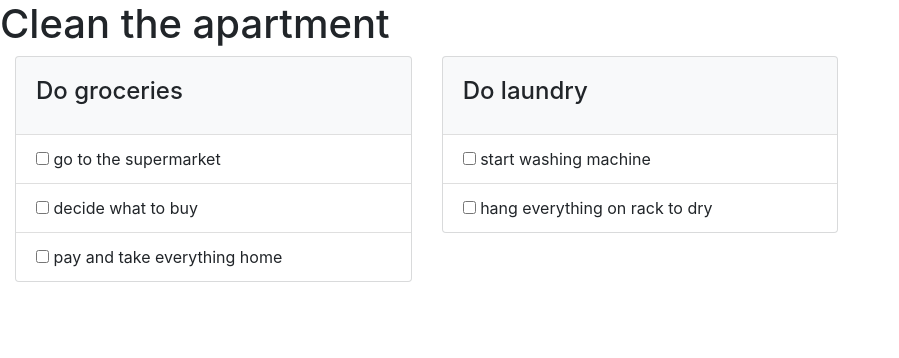
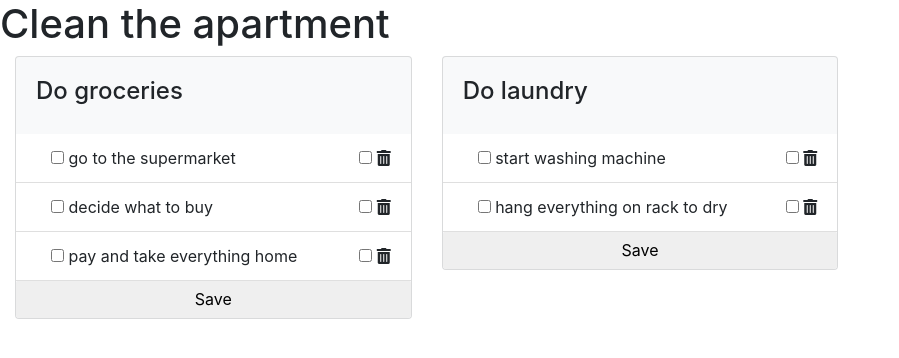
Before and after one commit to Frejasari/productivity, a Node server app: page /project/show/60000000000000000000000a in a window 1280 px wide. Shown: the top 358 px of the page, without its empty margins (0-899 px from the left). Run offline with Node 20, Linux system fonts and the light colour scheme; data comes from the database, SQL or seed files in the repository; some libraries are stand-ins or nearby versions.

Commit message:
enable checking and deleting todo items
+ changed style to card style

```diff
--- a/routes/project.js
+++ b/routes/project.js
@@ -34,36 +34,27 @@ function createAndSaveNewProject(project, userId) {
 }
 //#endregion
 
-router.post('/checkboxChecked/:packageId', (req, res, next) => {
-
-  console.log("CHECK HERE:", req.body);
-
-  TaskPackage.findById(req.params.packageId)
-  .then(taskPackage => {
-
-    // modify tasks accordingly:
-    taskPackage.toDos
-
-    taskPackage.save()
-    console.log("taskPackage:", taskPackage);
-    // res.redirect("/project/"+req.params.packageId) // redirect to projecdID site
-  })
-  // TaskPackage.findByIdAndUpdate(req.params.packageId)
-
-  // change the value of isDone property of correct todo-item in the database:
-
-  // let myIds = Object.keys(req.body) //potentieller array mit ids
-  // let status = req.body
-
-  // TaskPackage.toDos.findById(myId).then( todo => {
-  //   console.log("TASK PACKAGE TODO SEARCH: ",todo);
-  // });
-
- // what's my task package? how do I find one todo in there?
- // render view with updated information
-
-//  res.render("/project/project");
-
+router.post("/modifyContent/:projectId/:packageId", (req, res, next) => {
+  let deletedItems = [];
+  let checkedItems = [];
+  for (var key in req.body) {
+    if (key.includes("delete")) deletedItems.push(key.slice(7));
+    else checkedItems.push(key);
+  }
+  TaskPackage.findById(req.params.packageId).then(taskPackage => {
+    let toDos = taskPackage.toDos;
+    for (let i = toDos.length - 1; i >= 0; i--) {
+      let todo = toDos[i];
+      todo.isDone = false;
+      if (deletedItems.includes(todo._id.toString())) {
+        toDos.id(todo._id).remove();
+        continue;
+      } else if (checkedItems.includes(todo._id.toString())) todo.isDone = true;
+    }
+    taskPackage.save().then(taskPackage => {
+      res.redirect(`/project/show/${req.params.projectId}`);
+    });
+  });
 });
 
 module.exports = router;
--- a/views/layout.hbs
+++ b/views/layout.hbs
@@ -8,6 +8,8 @@
   <link rel="stylesheet" href="https://stackpath.bootstrapcdn.com/bootstrap/4.1.1/css/bootstrap.min.css" integrity="sha384-WskhaSGFgHYWDcbwN70/dfYBj47jz9qbsMId/iRN3ewGhXQFZCSftd1LZCfmhktB"
     crossorigin="anonymous">
   <link rel='stylesheet' href='/stylesheets/style.css' />
+  <link rel="stylesheet" href="https://use.fontawesome.com/releases/v5.1.0/css/all.css" integrity="sha384-lKuwvrZot6UHsBSfcMvOkWwlCMgc0TaWr+30HWe3a4ltaBwTZhyTEggF5tJv8tbt"
+    crossorigin="anonymous">
 </head>
 
 <body>
--- a/views/project/project.hbs
+++ b/views/project/project.hbs
@@ -1,6 +1,7 @@
 {{!-- display all task packages belonging to the project --}}
 
 <h1>{{project.name}}</h1>
+{{log project._id}}
 <div class="container-fluid">
   <div class="row">
     {{#each packages}}
@@ -9,20 +10,26 @@
           <div class="card-body">
             <h4>{{this.name}}</h5>
           </div>
+          <form action="/project/modifyContent/{{@root.project._id}}/{{this._id}}" method="POST">
             <ul class="list-group list-group-flush">
+
               {{#each toDos}}
-              <div class="list-group-item">
-                {{!-- <div class="form-check"></div> --}}
-                {{#if isDone}}
-                  {{!-- add reaction to checkbox being checked here --}}
-                  <input type="checkbox" checked="checked" id= {{_id}} name= {{_id}} value="true">
-                {{else}}
-                  <input type="checkbox" id= {{_id}} name= {{_id}} value="true">
-                {{/if}}
+                <div class="list-group-item to-do-item">
+                  <span class="col-6">
+                    <input type="checkbox" {{#if isDone}} checked="checked" {{/if}} id= {{_id}} name= {{_id}} value="true">
                     <label class="form-check-label" for= {{_id}}>{{task}}</label>
+                  </span>
+                  <span class="float-right">
+                    <input type="checkbox" id="delete-{{_id}}" name="delete-{{_id}}" value="true">
+                    <label class="form-check-label" for= {{_id}}>
+                      <i class="fas fa-trash-alt"></i>
+                  </span>
+                  </label>
                 </div>
               {{/each}}
+              <button type="submit" class="btn">Save</button>
             </ul>
+          </form>
         </div>
       </div>
     {{/each}}
```
Lines whose indentation alone changed are shown as unchanged.
